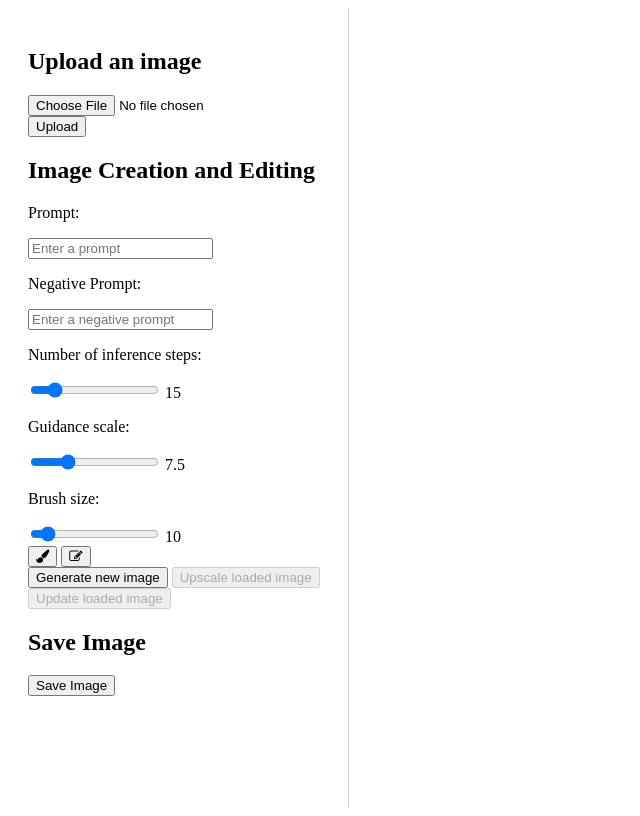
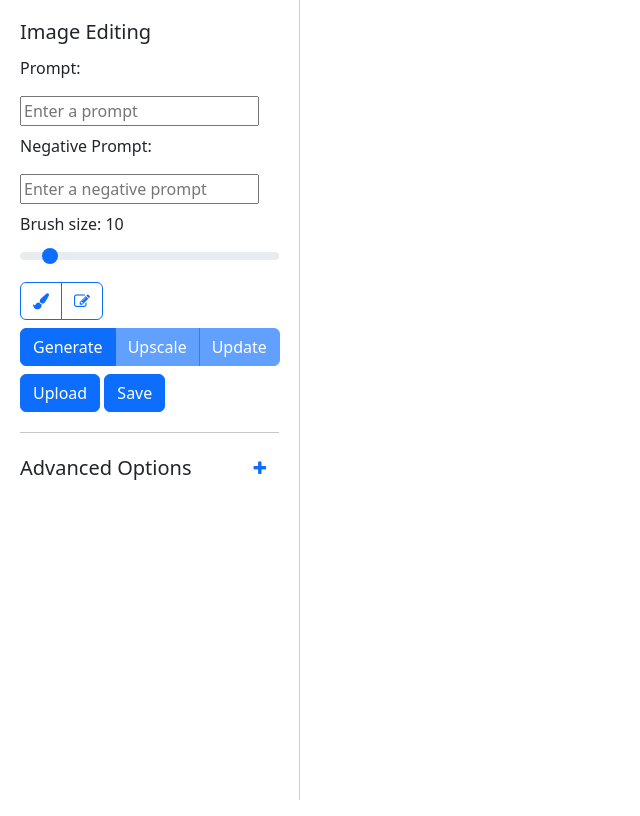
Before and after one commit to shanetwinterhalter/photo_studio, a Flask app: page / in a window 1280 px wide. Shown: the whole page, without its empty margins (0-640 px from the left). Run offline with Flask 3, Linux system fonts and the light colour scheme; some libraries are stand-ins or nearby versions.

Commit message:
Improve UI

```diff
--- a/web/src/appconfig.py
+++ b/web/src/appconfig.py
@@ -2,9 +2,10 @@ DEFAULTARGS = {
     "prompt": "a portrait photo of a shane man, handsome, " +
               "clear skin, photograph, photorealistic, well lit",
     "inferenceSteps": "15",
-    "guidanceScale": "7.5",
+    "guidanceScale": "25",
     "negativePrompt": "bad, deformed, ugly, bad anatomy, cartoon, " +
-                      "animated, scary, wrinkles, duplicate, double"
+                      "animated, scary, wrinkles, duplicate, double",
+    "brushSize": "10",
 }
 
 IMAGE_MODEL = "../models/shane9r"
--- a/web/static/css/custom.css
+++ b/web/static/css/custom.css
@@ -54,8 +54,3 @@ canvas {
   top: 0;
   left: 0;
 }
-
-.icon-button.active {
-  background-color: #3498db;
-  color: #fff;
-}
--- a/web/static/js/createMask.js
+++ b/web/static/js/createMask.js
@@ -18,7 +18,7 @@ eventBus.addEventListener("masksDataReceived", function (event) {
 });
 
 function getActiveEditButton() {
-    const activeButton = $(".icon-button.active");
+    const activeButton = $(".edit-type:checked");
     if (activeButton.attr("id") === "brushIcon") {
         return "brush";
     } else if (activeButton.attr("id") === "maskIcon") {
--- a/web/static/js/main.js
+++ b/web/static/js/main.js
@@ -9,10 +9,13 @@ $("#uploadImageForm").on("submit", function (event) {
     uploadImage();
 });
 
-// When image generated
-$("#generateImageButton").on("click", function (event) {
-    generateImage();
-});
+$(document).ready(function() {
+    // When image generated
+    $("#generateImageButton").on("click", function () {
+        console.log("generate image");
+        generateImage();
+    });
+})
 
 // Listener to request segment mask whenever image updated
 const observer = new MutationObserver((mutations) => {
@@ -42,9 +45,3 @@ $("#upscaleImageButton").on("click", function() {
 $("#saveImageButton").on("click", function() {
     configureSaveButton();
 });
-
-// Make edit icons exclusive
-$(".icon-button").on("click", function () {
-    $(".icon-button").removeClass("active");
-    $(this).addClass("active");
-});
--- a/web/templates/main_page.html
+++ b/web/templates/main_page.html
@@ -6,57 +6,81 @@
     <title>Image Upload</title>
     <script src="https://code.jquery.com/jquery-3.6.0.min.js"></script>
     <link rel="stylesheet" href="https://cdnjs.cloudflare.com/ajax/libs/font-awesome/4.7.0/css/font-awesome.min.css">
+    <link href="https://cdn.jsdelivr.net/npm/bootstrap@5.3.0-alpha3/dist/css/bootstrap.min.css" rel="stylesheet" integrity="sha384-KK94CHFLLe+nY2dmCWGMq91rCGa5gtU4mk92HdvYe+M/SXH301p5ILy+dN9+nJOZ" crossorigin="anonymous">
     <link rel="stylesheet" type="text/css" href="{{ url_for('static',filename='css/custom.css') }}">
 </head>
 <body>
+    <div class="modal fade" id="imageModal" tabindex="-1" arialabelledby="uploadImageModalLabel" aria-hidden="true">
+        <div class="modal-dialog">
+            <div class="modal-content">
+                <div class="modal-header">
+                    <h5 class="modal-title" id="uploadImageModalLabel">Upload or generate image</h5>
+                    <button type="button" class="btn-close" data-bs-dismiss="modal" aria-label="Close"></button>
+                </div>
+                <div class="modal-body">
+                    <form id="uploadImageForm">
+                        <input type="file" id="fileUpload" name="file">
+                        <input type="submit" class="submitButton btn btn-primary" id="uploadButton" value="Upload" data-bs-dismiss="modal">
+                    </form>
+                </div>
+            </div>
+        </div>
+    </div>
     <div id="sidebar">
-        <h2>Upload an image</h2>
-        <form id="uploadImageForm">
-            <input type="file" id="fileUpload" name="file">
-            <input type="submit" class="submitButton" id="uploadButton" value="Upload">
-        </form>
-        <h2>Image Creation and Editing</h2>
+        <h5>Image Editing</h5>
         <div>
-            <div>
+            <div class="py-1">
                 <p>Prompt:</p>
                 <input type="text" id="imgPrompt" name="img_prompt" placeholder="Enter a prompt">
             </div>
-            <div>
+            <div class="py-1">
                 <p>Negative Prompt:</p>
                 <input type="text" id="negativePrompt" name="negative_prompt" placeholder="Enter a negative prompt">
             </div>
-            <div>
-                <p>Number of inference steps:</p>
-                <input type="range" min="0" max="100" value="{{ DEFAULTARGS.inferenceSteps }}" id="stepsSlider" oninput="updateValue(this.id, this.value)">
-                <span id="stepsValue">{{ DEFAULTARGS.inferenceSteps }}</span>
+            <div class="py-1">
+                <label for="brushSizeSlider" class="form-label">Brush size: <span id="brushSizeValue">{{ DEFAULTARGS.brushSize }}</span></label>
+                <input type="range" class="form-range" min="1" max="100" value="{{ DEFAULTARGS.brushSize }}" id="brushSizeSlider" oninput="updateValue(this.id, this.value)">
             </div>
-            <div>
-                <p>Guidance scale:</p>
-                <input type="range" min="0" max="30" value="{{ DEFAULTARGS.guidanceScale }}" id="guidanceSlider" oninput="updateValue(this.id, this.value)">
-                <span id="guidanceValue">{{ DEFAULTARGS.guidanceScale }}</span>
+            <div class="btn-group py-1" role="group" aria-label="Button group">
+                <input type="radio" class="btn-check edit-type" name="imageEditRadio" id="brushIcon" autocomplete="off">
+                <label class="btn btn-outline-primary" for="brushIcon">
+                    <i class="fa fa-paint-brush" aria-hidden="true"></i>
+                </label>
+                <input type="radio" class="btn-check edit-type" name="imageEditRadio" id="maskIcon"  autocomplete="off">
+                <label class="btn btn-outline-primary" for="maskIcon">
+                    <i class="fa fa-pencil-square-o" aria-hidden="true"></i>
+                </label>
             </div>
-            <div>
-                <p>Brush size:</p>
-                <input type="range" min="1" max="100" value="10" id="brushSizeSlider" oninput="updateValue(this.id, this.value)">
-                <span id="brushSizeValue">10</span>
+            <div class="btn-group py-1" role="group" aria-label="Image editing buttons">
+                <button id="generateImageButton" class="submitButton btn btn-primary btn-md" type="button">Generate</button>
+                <button id="upscaleImageButton" class="submitButton btn btn-primary btn-md" type="button" disabled>Upscale</button>
+                <button id="inpaintButton" class="submitButton btn btn-primary btn-md" type="button" disabled>Update</button>
             </div>
-            <div>
-                <button id="brushIcon" class="icon-button">
-                    <i class="fa fa-paint-brush" aria-hidden="true"></i>
+            <div class="w-100 py-1" role="group" aria-label="Image upload or save buttons">
+                <button type="button" class="btn btn-primary btn-md" data-bs-toggle="modal" data-bs-target="#imageModal">
+                    Upload
                 </button>
-                <button id="maskIcon" class="icon-button">
-                    <i class="fa fa-pencil-square-o" aria-hidden="true"></i>
+                <button type="button" class="btn btn-primary btn-md" id="saveImageButton" >Save</button>
+            </div>
+        </div>
+        <hr class="bg-dark border-dark">
+        <div>
+            <div class="d-flex justify-content-between align-items-center" data-bs-toggle="collapse" data-bs-target="#advancedOptions" aria-expanded="false" aria-controls="collapseAdvancedOptions" style="cursor: pointer;">
+                <h5 class="mb-0">Advanced Options</h5>
+                <button class="btn btn-link" type="button" >
+                    <i class="fa fa-plus"></i>
                 </button>
             </div>
-            <div>
-                <button id="generateImageButton" class="submitButton" type="button">Generate new image</button>
-                <button id="upscaleImageButton" class="submitButton" type="button" disabled>Upscale loaded image</button>
-                <button id="inpaintButton" class="submitButton" type="button" disabled>Update loaded image</button>
+            <div class="collapse" id="advancedOptions">
+                <div>
+                    <label for="stepsSlider" class="form-label">Inference steps: <span id="stepsValue">{{ DEFAULTARGS.inferenceSteps }}</span></label>
+                    <input type="range" class="form-range" min="1" max="100" step="1" value="{{ DEFAULTARGS.inferenceSteps }}" id="stepsSlider" oninput="updateValue(this.id, this.value)">
+                </div>
+                <div>
+                    <label for="guidanceSlider" class="form-label">Guidance scale: <span id="guidanceValue">{{ DEFAULTARGS.guidanceScale }}</span></label>
+                    <input type="range" class="form-range" min="0" max="30" value="{{ DEFAULTARGS.guidanceScale }}" id="guidanceSlider" oninput="updateValue(this.id, this.value)">
+                </div>
             </div>
-        </div>
-        <h2>Save Image</h2>
-        <div>
-            <button id="saveImageButton">Save Image</button>
         </div>
     </div>
     <div id="content">
@@ -76,4 +100,5 @@
         document.getElementById(outputId).innerText = value;
     }
 </script>
+<script src="https://cdn.jsdelivr.net/npm/bootstrap@5.3.0-alpha3/dist/js/bootstrap.bundle.min.js" integrity="sha384-ENjdO4Dr2bkBIFxQpeoTz1HIcje39Wm4jDKdf19U8gI4ddQ3GYNS7NTKfAdVQSZe" crossorigin="anonymous"></script>
 </html>
```
